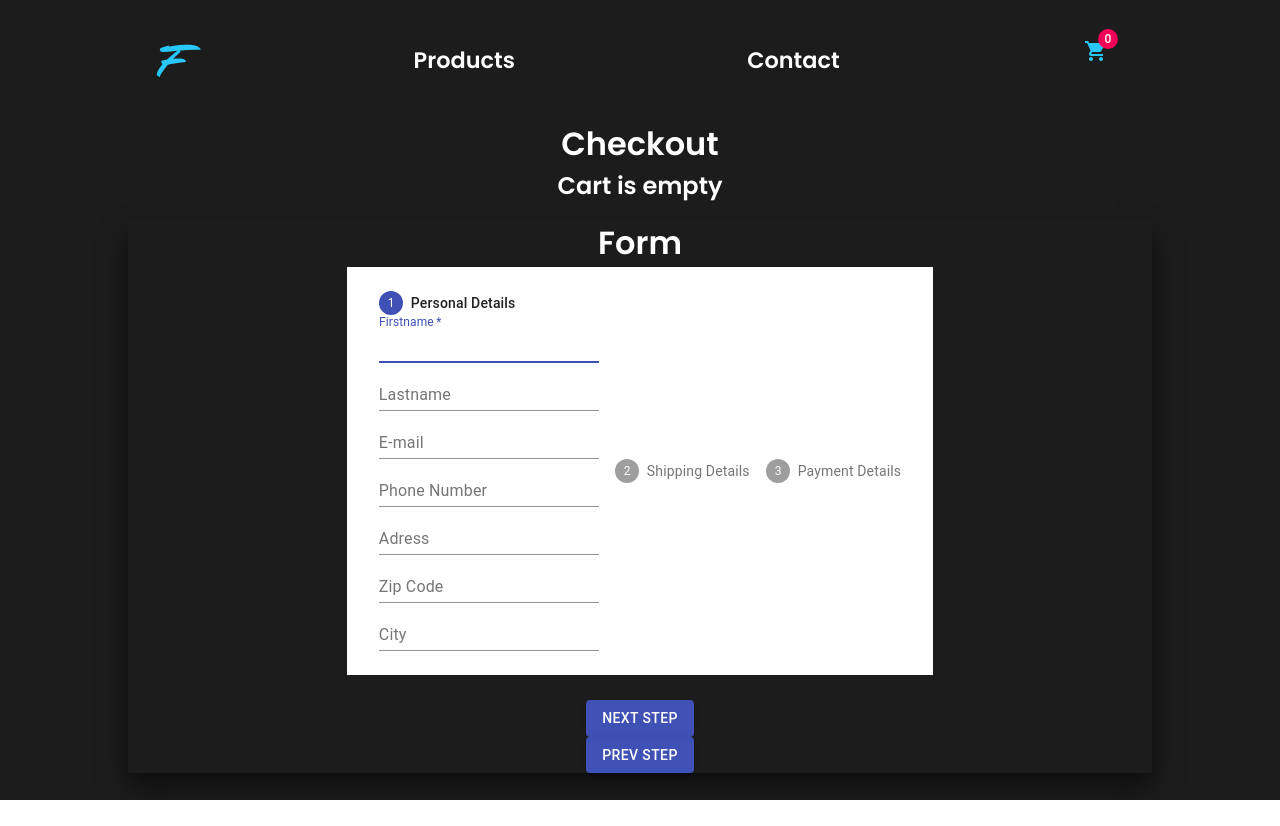
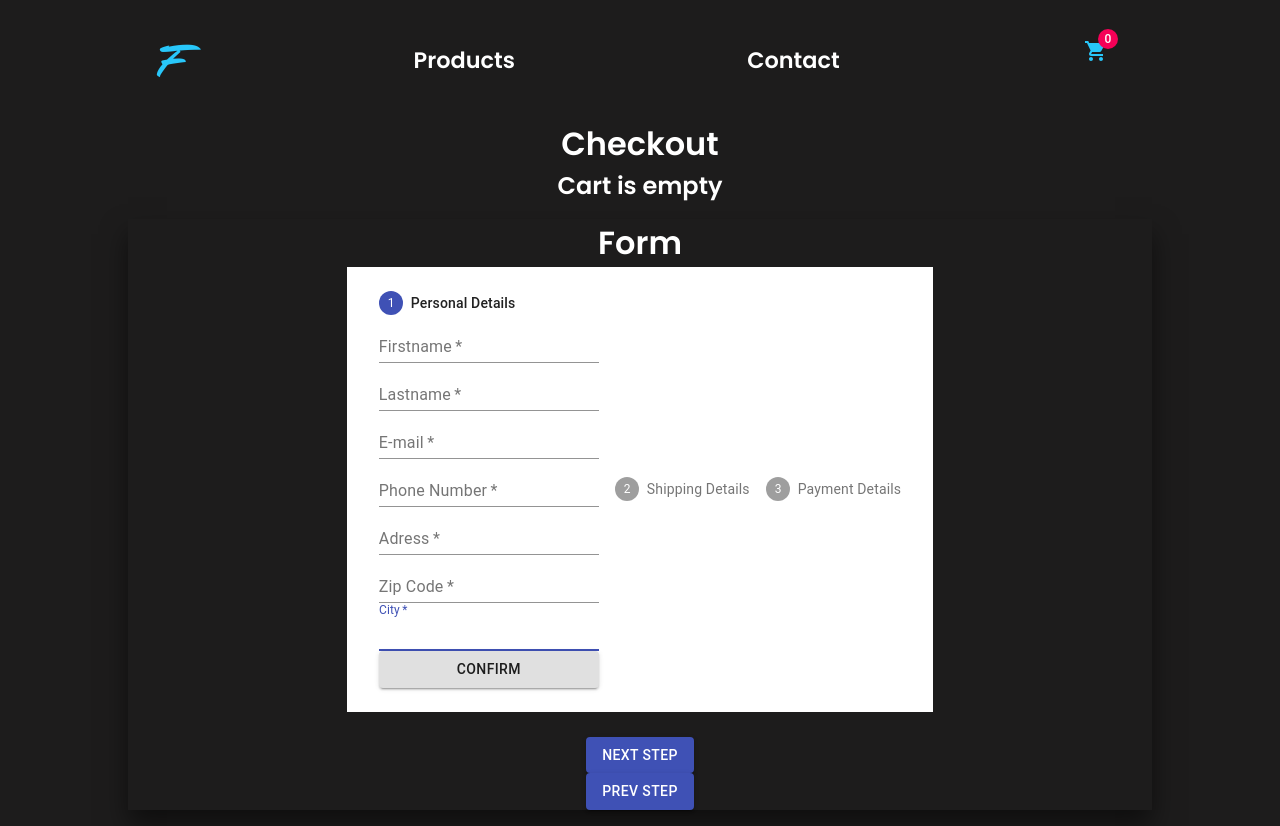
Before and after one commit to HampusJohnOlausson/react-shop, a React (Create React App) app: page /checkout in a window 1280 px wide. Before the commit the page ends 800 px from the top, so only its background shows below. Built offline with nearby package versions, Linux system fonts and the light colour scheme.

Commit message:
validation done for personal details form

```diff
--- a/src/Components/Cart/PersonalDetails.tsx
+++ b/src/Components/Cart/PersonalDetails.tsx
@@ -1,4 +1,4 @@
-import { makeStyles, TextField } from '@material-ui/core'
+import { Button, makeStyles, TextField } from '@material-ui/core'
 import React, { ChangeEvent, useState } from 'react'
 
 const useStyles = makeStyles(() => ({
@@ -9,28 +9,186 @@ const useStyles = makeStyles(() => ({
 }));
 
 const PersonalDetails = () => {
+  const classes = useStyles(makeStyles);
 
-    const classes = useStyles(makeStyles);
-    const [firstName, setFirstName] = useState('');
+  const [firstNameError, setFirstNameError] = useState("");
+  const [lastNameError, setLastNameError] = useState("");
+  const [mailError, setMailError] = useState("");
+  const [numberError, setNumberError] = useState("");
+  const [adressError, setAdressError] = useState("");
+  const [zipError, setZipError] = useState('');
+  const [cityError, setCityError] = useState("");
 
   const handleFirstName = (e: ChangeEvent<HTMLInputElement>) => {
-        setFirstName(e.target.value)
-        console.log(firstName);
+    if (!/^[a-öA-Ö\s,'-]+$/.test(e.target.value)) {
+      setFirstNameError("Name is not valid");
+    } else {
+      setFirstNameError("");
     }
+    console.log(e.target.value);
+    // user.addName(e);
+  };
+
+  const handleLastName = (e: ChangeEvent<HTMLInputElement>) => {
+    if (!/^[a-öA-Ö\s,'-]+$/.test(e.target.value)) {
+      setLastNameError("Name is not valid");
+    } else {
+      setLastNameError("");
+    }
+    console.log(e.target.value);
+    // user.addName(e);
+  };
+
+  const handleMail = (e: ChangeEvent<HTMLInputElement>) => {
+    if (
+      !/^(([^<>()[\]\\.,;:\s@"]+(\.[^<>()[\]\\.,;:\s@"]+)*)|(".+"))@((\[[0-9]{1,3}\.[0-9]{1,3}\.[0-9]{1,3}\.[0-9]{1,3}\])|(([a-zA-Z\-0-9]+\.)+[a-zA-Z]{2,}))$/.test(
+        e.target.value
+      )
+    ) {
+      setMailError("E-mail is not valid");
+    } else {
+      setMailError("");
+    }
+    console.log(e.target.value);
+    // user.addName(e);
+  };
+
+  const handleNumber = (e: ChangeEvent<HTMLInputElement>) => {
+    if (!/^\d{10}$/.test(e.target.value)) {
+      setNumberError("Phonenumber is not valid");
+    } else {
+      setNumberError("");
+    }
+    console.log(e.target.value);
+    // user.addName(e);
+  };
+
+  const handleAdress = (e: ChangeEvent<HTMLInputElement>) => {
+    if (!/^[a-öA-Ö0-9\s,'-]*$/.test(e.target.value)) {
+      setAdressError("adress is not valid");
+    } else {
+      setAdressError("");
+    }
+    console.log(e.target.value);
+    // user.addName(e);
+  };
+
+  const handleZip = (e: ChangeEvent<HTMLInputElement>) => {
+    if(!/^\d{5}$/.test(e.target.value)) {
+      setZipError("zipcode is not valid");
+    } else {
+      setZipError("");
+    }
+    console.log(e.target.value);
+    // user.addName(e);
+  };
+
+  const handleCity = (e: ChangeEvent<HTMLInputElement>) => {
+    if (!/^[a-öA-Ö\s,'-]+$/.test(e.target.value)) {
+      setCityError("City is not valid");
+    } else {
+      setCityError("");
+    }
+    console.log(e.target.value);
+    // user.addName(e);
+  };
 
   return (
     <div>
       <form className={classes.form}>
-          <TextField label="Firstname" required fullWidth id="firstName" key="firstName" autoComplete="firstName" autoFocus type="text" value={firstName} onChange={handleFirstName} />
-          <TextField label="Lastname" type="text"/>
-          <TextField label="E-mail" type="text" />
-          <TextField label="Phone Number"/>
-          <TextField label="Adress" />
-          <TextField label="Zip Code"/>
-          <TextField label="City"/>
+        <TextField
+          label="Firstname"
+          required
+          fullWidth
+          id="firstName"
+          key="firstName"
+          autoComplete="firstName"
+          autoFocus
+          type="text"
+          helperText={firstNameError}
+          onChange={handleFirstName}
+          error={Boolean(firstNameError)}
+        />
+        <TextField
+          label="Lastname"
+          type="text"
+          required
+          fullWidth
+          id="lastName"
+          key="lastName"
+          autoComplete="lastName"
+          autoFocus
+          onChange={handleLastName}
+          helperText={lastNameError}
+          error={Boolean(lastNameError)}
+        />
+        <TextField
+          label="E-mail"
+          type="text"
+          required
+          fullWidth
+          id="mail"
+          key="mail"
+          autoComplete="mail"
+          autoFocus
+          onChange={handleMail}
+          helperText={mailError}
+          error={Boolean(mailError)}
+        />
+        <TextField
+          label="Phone Number"
+          required
+          fullWidth
+          id="phone"
+          key="phone"
+          autoComplete="phone"
+          autoFocus
+          onChange={handleNumber}
+          helperText={numberError}
+          error={Boolean(numberError)}
+        />
+        <TextField
+          label="Adress"
+          required
+          fullWidth
+          id="adress"
+          key="adress"
+          autoComplete="adress"
+          autoFocus
+          onChange={handleAdress}
+          helperText={adressError}
+          error={Boolean(adressError)}
+        />
+        <TextField
+          label="Zip Code"
+          required
+          fullWidth
+          id="zip"
+          key="zip"
+          autoComplete="zip"
+          autoFocus
+          onChange={handleZip}
+          helperText={zipError}
+          error={Boolean(zipError)}
+        />
+        <TextField
+          label="City"
+          required
+          fullWidth
+          id="city"
+          key="city"
+          autoComplete="city"
+          autoFocus
+          onChange={handleCity}
+          helperText={cityError}
+          error={Boolean(cityError)}
+        />
+        <Button type="submit" variant="contained">
+          Confirm
+        </Button>
       </form>
     </div>
   );
-}
+};
 
 export default PersonalDetails
```
Lines whose indentation alone changed are shown as unchanged.
